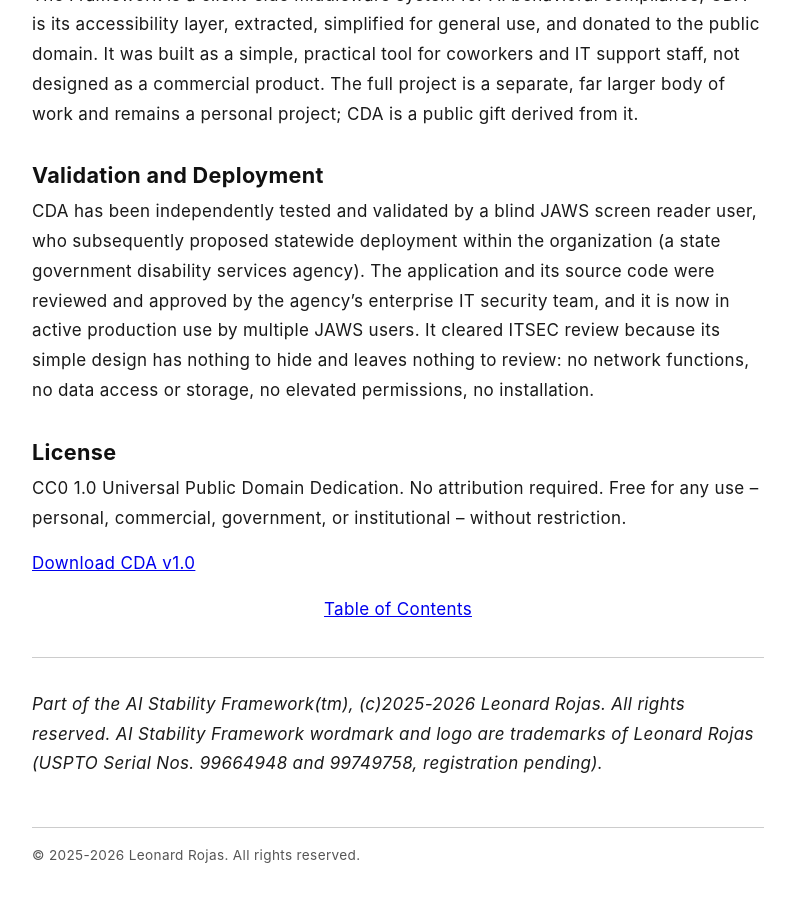
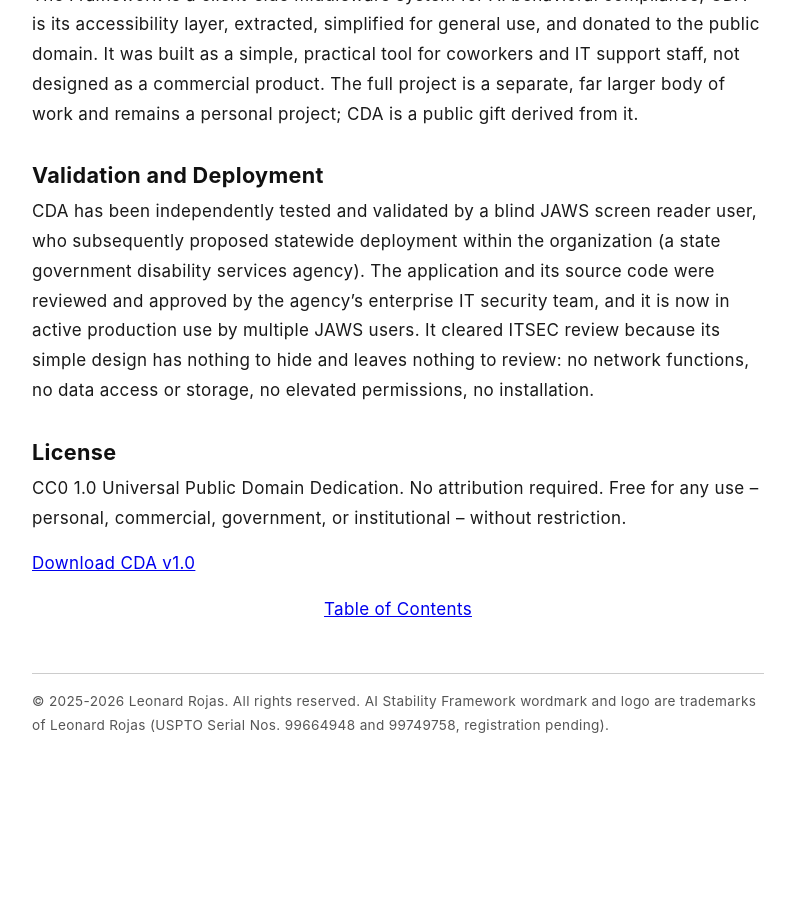
Before and after one commit to rojaslen/AISF-WEB, a Jekyll site: the page built from apx04-cda.md, in a window 1280 px wide and 900 px high, scrolled down 1483 px. Shown: the whole window, without its empty margins (242-1037 px from the left). Built offline with Jekyll 4.4.1, drawn with Linux system fonts in a browser that asks for light colours; some web fonts are replaced; after the commit the page ends 2252 px from its top, so only the background shows below that.

Commit message:
Move TM notice to site footer; remove from appendix files
- footer_content in _config.yml now includes full TM notice (DRY)
- Remove redundant TM/copyright blocks from apx02, apx03, apx04

Co-Authored-By: Claude Sonnet 4.6 <noreply@anthropic.com>

```diff
--- a/_config.yml
+++ b/_config.yml
@@ -8,7 +8,7 @@ plugins:
   - jekyll-seo-tag
 
 logo: "/assets/images/logo.png"
-footer_content: "© 2025-2026 Leonard Rojas. All rights reserved."
+footer_content: "© 2025-2026 Leonard Rojas. All rights reserved. AI Stability Framework wordmark and logo are trademarks of Leonard Rojas (USPTO Serial Nos. 99664948 and 99749758, registration pending)."
 
 kramdown:
   input: kramdown
--- a/apx04-cda.md
+++ b/apx04-cda.md
@@ -52,9 +52,3 @@ CC0 1.0 Universal Public Domain Dedication. No attribution required. Free for an
 <nav>
 <div class="toc-link"><a href="/#toc">Table of Contents</a></div>
 </nav>
-
----
-
-*Part of the AI Stability Framework(tm), (c)2025-2026 Leonard Rojas. All rights reserved.*
-*AI Stability Framework wordmark and logo are trademarks of Leonard Rojas*
-*(USPTO Serial Nos. 99664948 and 99749758, registration pending).*
```
Also changed, not shown: apx02-olm.md (+0 -6 lines), apx03-toy.md (+0 -6 lines).
